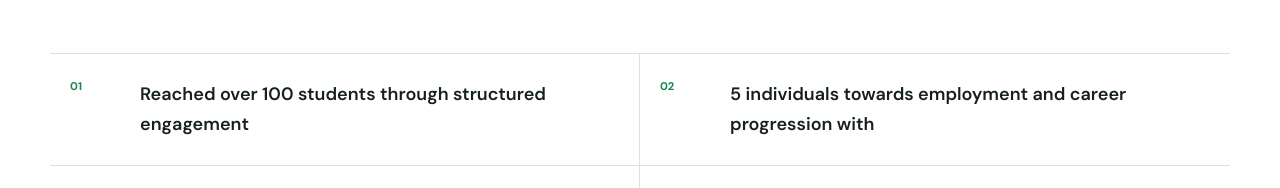
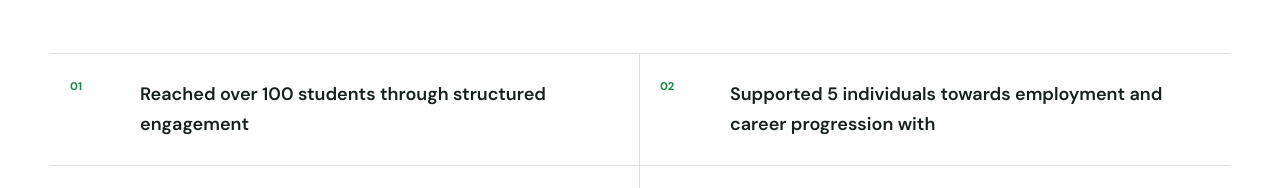
Before and after one commit to KufreAntia/Northumbriaconstruct-com, a plain HTML site: page about.html in a window 1280 px wide. Shown: the part 4924-5112 px from the top of the page. Drawn offline with Linux system fonts and the light colour scheme.

Commit message:
Revise impact section for clarity
Updated the impact section to replace 'individuals towards employment' with 'Supported 5 individuals towards employment and career progression'.

```diff
--- a/about.html
+++ b/about.html
@@ -16,7 +16,7 @@
 
     <section class="section section-tint"><div class="container gap-grid"><figure class="documentary-image tall-placeholder reveal"><img src="assets/photos/bridge-delivery-team.jpg" alt="Bridge the Gap delivery team collaborating around a table with laptops and project notes" loading="lazy"><figcaption>The Bridge the Gap delivery team working together.</figcaption></figure><div class="gap-copy reveal"><p class="eyebrow">Why we exist</p><h2>More than a skills shortage.</h2><p class="large-copy">The construction industry faces an engagement challenge.</p><p>Emerging and early-career professionals can enter the sector without clear access to professional institutions, chartership pathways, networking, volunteering, leadership development or career planning.</p><p>At the same time, experienced professionals possess decades of knowledge that often remain inaccessible to younger generations.</p><div class="gap-cards"><article><span>01</span><h3>The skills gap.</h3></article><article><span>02</span><h3>The generational gap.</h3></article></div><p>By connecting people, ideas and opportunities, we create an environment where knowledge is transferred, confidence is built and future leaders emerge.</p></div></div></section>
 
-    <section id="our-impact" class="section"><div class="container"><div class="section-heading split-heading reveal"><div><p class="eyebrow">Our impact</p><h2>Growing community.<br>Measurable impact.</h2></div><p>We create practical professional outcomes through access, experience, skills development and meaningful engagement.</p></div><div class="impact-list reveal"><div><span>01</span><p>Reached over 100 students through structured engagement</p></div><div><span>02</span><p>5 individuals towards employment and career progression with </p></div><div><span>03</span><p>Developed practical skills and professional confidence through webinars, seminars and industry competitions</p></div><div><span>04</span><p>Created opportunities for first-time public speakers</p></div><div><span>05</span><p>Collaborated with leading professional institutions includng the Association for Project Management and Chartered Institute of Building</p></div><div><span>06</span><p>Delivered debates, seminars and industry site visits</p></div><div><span>07</span><p>Established partnerships across the United Kingdom and Nigeria with two active hubs Ibom hub and Northumbria hub</p></div><div><span>08</span><p>Expanded access to professional networks and opportunities</p></div></div></div></section>
+    <section id="our-impact" class="section"><div class="container"><div class="section-heading split-heading reveal"><div><p class="eyebrow">Our impact</p><h2>Growing community.<br>Measurable impact.</h2></div><p>We create practical professional outcomes through access, experience, skills development and meaningful engagement.</p></div><div class="impact-list reveal"><div><span>01</span><p>Reached over 100 students through structured engagement</p></div><div><span>02</span><p>Supported 5 individuals towards employment and career progression with </p></div><div><span>03</span><p>Developed practical skills and professional confidence through webinars, seminars and industry competitions</p></div><div><span>04</span><p>Created opportunities for first-time public speakers</p></div><div><span>05</span><p>Collaborated with leading professional institutions includng the Association for Project Management and Chartered Institute of Building</p></div><div><span>06</span><p>Delivered debates, seminars and industry site visits</p></div><div><span>07</span><p>Established partnerships across the United Kingdom and Nigeria with two active hubs Ibom hub and Northumbria hub</p></div><div><span>08</span><p>Expanded access to professional networks and opportunities</p></div></div></div></section>
 
     <section class="section philosophy-section section-tint"><div class="container narrow reveal"><p class="eyebrow">Our philosophy</p><h2>Professional success develops throughout a career.</h2><p class="large-copy">It is strengthened through relationships, experience, service, leadership, curiosity, continuous learning and meaningful engagement.</p><div class="education-equation"><span>Education provides knowledge.</span><strong>Engagement develops professionals.</strong></div></div></section>
 
```
